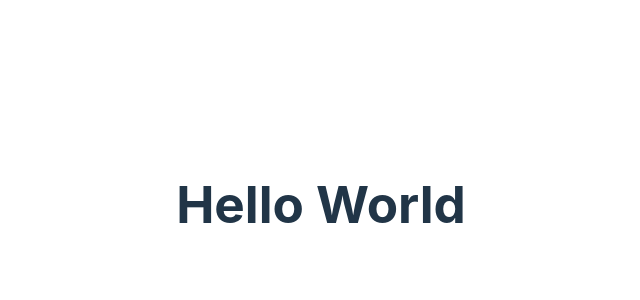
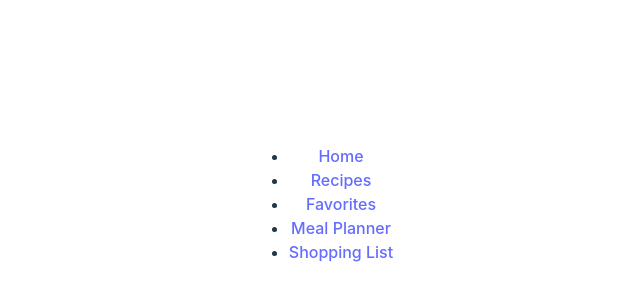
Before and after one commit to vnelai/Meal_Prep_Pro_FE, a React (Vite) app: page / in a window 1280 px wide. Shown: the part 196-496 px from the top of the page, without its empty margins (319-959 px from the left). Built offline with nearby package versions, Linux system fonts and the light colour scheme.

Commit message:
Installed react-router-dom, and imported Nav component to App.jsx

```diff
--- a/package.json
+++ b/package.json
@@ -12,7 +12,8 @@
   "dependencies": {
     "react": "^18.3.1",
     "react-dom": "^18.3.1",
-    "react-router": "^7.1.3"
+    "react-router": "^7.1.3",
+    "react-router-dom": "^7.1.3"
   },
   "devDependencies": {
     "@eslint/js": "^9.17.0",
--- a/src/App.jsx
+++ b/src/App.jsx
@@ -1,12 +1,15 @@
-import { useState } from 'react'
-import './App.css'
+// Import modules
+import { useState } from 'react'  // Import react
+import './App.css' // Import app css file for styling
+import Nav from './components/nav/Nav';  // Import Nav component
+
 
 function App() {
 
 
   return (
     <>
-      <h1>Hello World</h1>
+      <Nav/>
     </>
   )
 }
--- a/src/components/nav/Nav.jsx
+++ b/src/components/nav/Nav.jsx
@@ -9,7 +9,7 @@ import './Nav.css';  // Import Nav css file for styling
 function Nav() {
   return (
     <nav className="menu">
-        <ul>
+        <ul className="menu-links">
             <li>
                 {/* Home Page where hero and featured will be */}
                 <Link to='/' className="menu-link">Home</Link>
```
Also changed, not shown: 1 other file (tests, documents, lock files or other folders).
